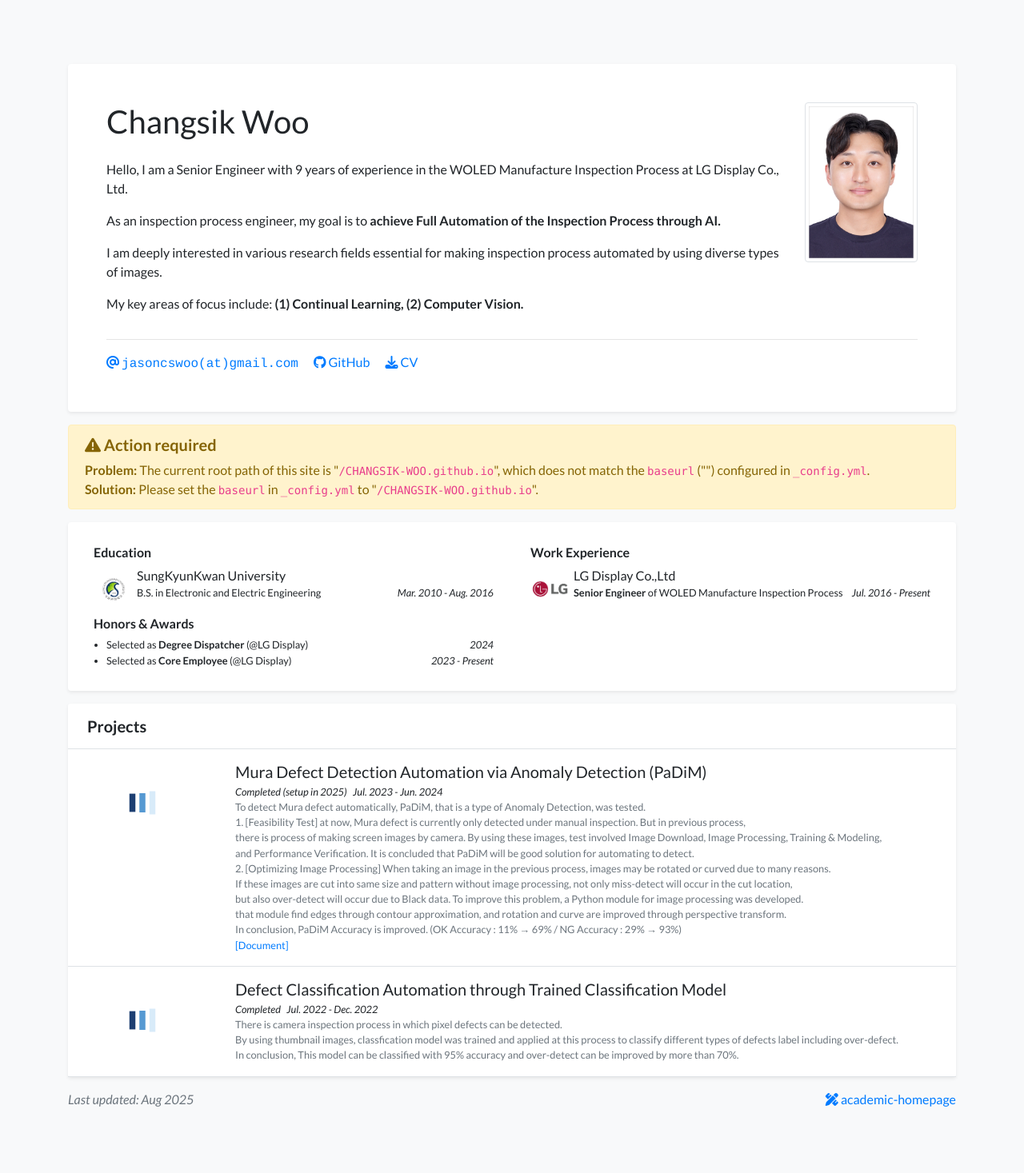
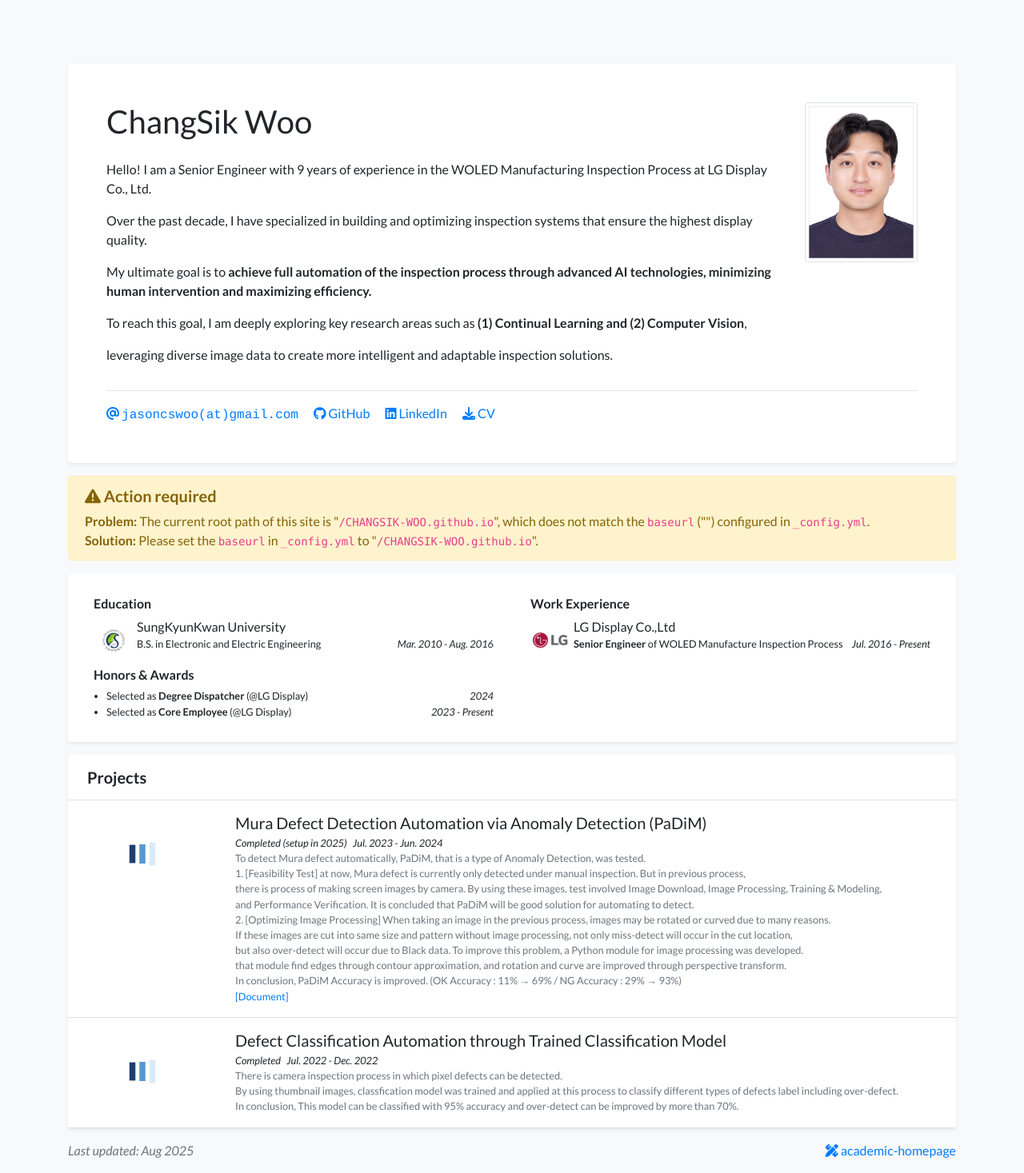
Before and after one commit to CHANGSIK-WOO/CHANGSIK-WOO.github.io, a Jekyll site: the page built from index.html, in a window 1280 px wide. Shown: the whole page at 80% size. Built offline with Jekyll 4.4.1, drawn with Linux system fonts in a browser that asks for light colours; nearby versions of some CDN libraries; a style sheet for code colours, icons or effects is not loaded; before the commit the page ends 1403 px from its top, so only the background shows below that.

Commit message:
Update profile.yml

```diff
--- a/_data/profile.yml
+++ b/_data/profile.yml
@@ -1,6 +1,6 @@
-primary_name: "Changsik Woo"
+primary_name: "ChangSik Woo"
 secondary_name: ""
-navbar_name: "Changsik Woo"
+navbar_name: "ChangSik Woo"
 
 #positions:
 #- logo: /assets/images/badges/MIT_Social_circle.png  # Logo is optional
@@ -9,25 +9,26 @@ navbar_name: "Changsik Woo"
 
 
 email: "jasoncswoo@gmail.com"
-cv_link: https://CHANGSIK-WOO.github.io/assets/CV_우창식_250131.pdf
+cv_link: https://CHANGSIK-WOO.github.io/assets/우창식_CV.pdf
 # gscholar: xFmQpf4AAAAJ  # This is an example, replace it with your own Google Scholar ID
 github: CHANGSIK-WOO
 # twitter: your_twitter_id  # Do not include the '@' symbol
 # wechat_qrcode: /assets/images/etc/wechat.jpg
 # wechat_prompt: >-
 #   Please tell me your <strong>name</strong> and <strong>affiliation</strong> (current or past) when adding my wechat. Thanks!
-# linkedin: your-linked-in-id
+linkedin: https://www.linkedin.com/in/changsik-woo-186443226/
 # orcid: 0000-0000-0000-0000
 
 short_bio_text_justify: false
 short_bio: >-
   <p>
-  Hello, I am a Senior Engineer with 9 years of experience in the WOLED Manufacture Inspection Process at LG Display Co., Ltd.
+  Hello! I am a Senior Engineer with 9 years of experience in the WOLED Manufacturing Inspection Process at LG Display Co., Ltd.
   </p>
   <p>
-  As an inspection process engineer, my goal is to <b>achieve Full Automation of the Inspection Process through AI.</b>
+  Over the past decade, I have specialized in building and optimizing inspection systems that ensure the highest display quality. <p>
+  My ultimate goal is to <b>achieve full automation of the inspection process through advanced AI technologies, minimizing human intervention and maximizing efficiency.</b>
   <p>
-  I am deeply interested in various research fields essential for making inspection process automated by using diverse types of images. <p>My key areas of focus include: <b>(1) Continual Learning, (2) Computer Vision.</b>
+  To reach this goal, I am deeply exploring key research areas such as <b>(1) Continual Learning and (2) Computer Vision</b>, <p>leveraging diverse image data to create more intelligent and adaptable inspection solutions.
   </p>
 
 portrait_url: /assets/images/photos/profile_picture.jpg
```
